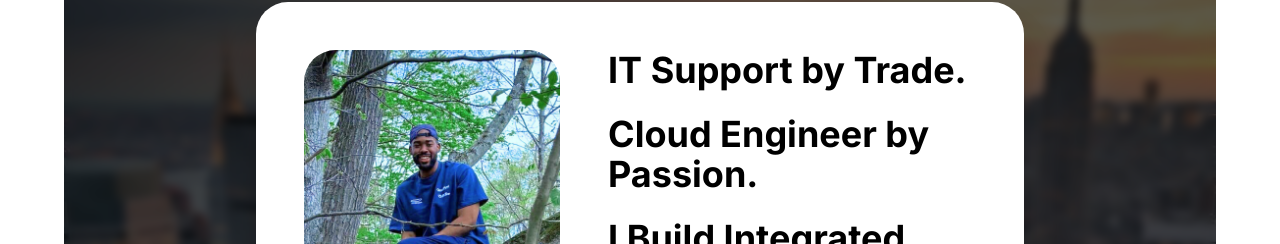
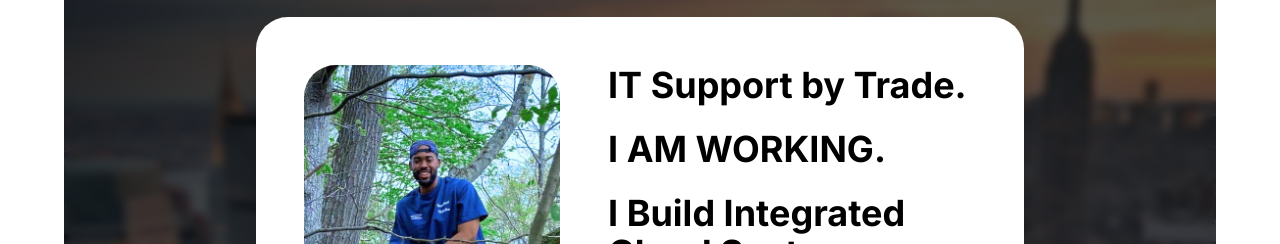
Before and after one commit to 10xdaemon/serverless-web-arch, a React (Vite) app: page / in a window 1280 px wide. Both pictures are taken after a click on the button "more.". Shown: the part 275-519 px from the top of the page. Built offline with nearby package versions, Linux system fonts and the light colour scheme; no server answers.

Commit message:
Testing CI/CD

```diff
--- a/client/components/AboutModal.tsx
+++ b/client/components/AboutModal.tsx
@@ -63,7 +63,7 @@ export default function AboutModal({ isOpen, onClose }: AboutModalProps) {
 
             <div>
               <p className="text-sm sm:text-base md:text-4xl lg:text-4xl font-bold text-black leading-tight">
-                Cloud Engineer by Passion.
+                I AM WORKING.
               </p>
             </div>
 
```
